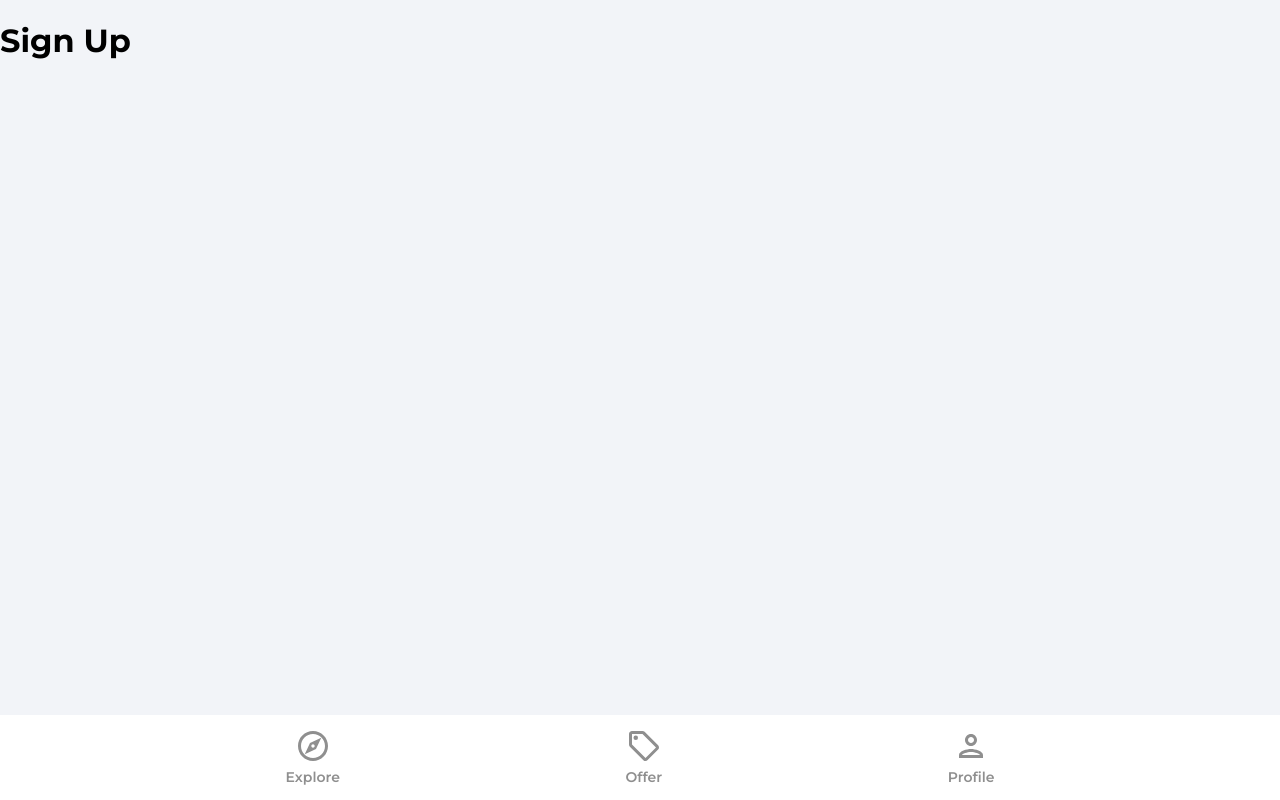
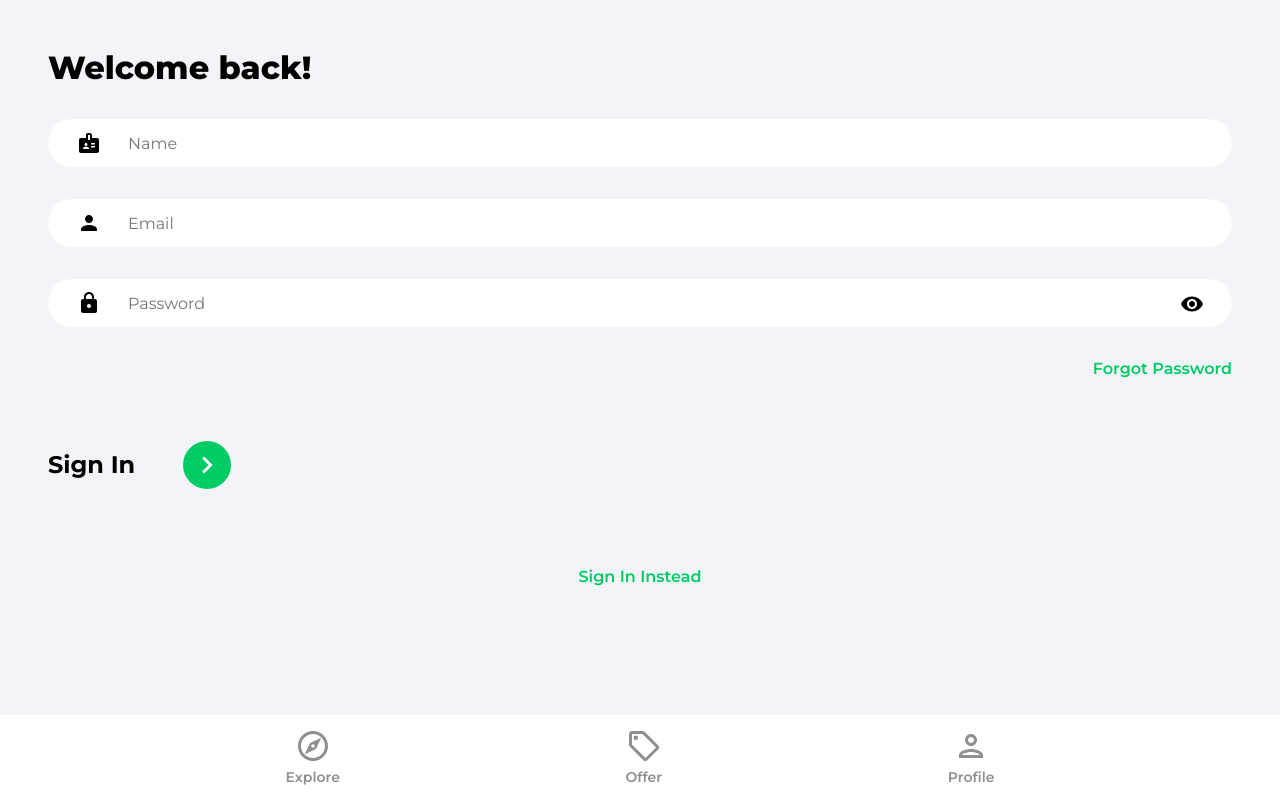
Before and after one commit to mabillama/house-marketplace, a React (Create React App) app: page /sign-out in a window 1280 px wide. Built offline with nearby package versions, Linux system fonts and the light colour scheme.

Commit message:
Sign-in sign-out pages and forms added

```diff
--- a/src/pages/SignIn.jsx
+++ b/src/pages/SignIn.jsx
@@ -1,8 +1,81 @@
+import { useState } from "react";
+import { Link, useNavigate } from "react-router-dom";
+import { ReactComponent as ArrowRightIcon } from "../assets/svg/keyboardArrowRightIcon.svg";
+import visibilityIcon from "../assets/svg/visibilityIcon.svg";
+
 function SignIn() {
+  const [showPassword, setShowPassword] = useState(false);
+  const [formData, setFormData] = useState({
+    email: "",
+    password: "",
+  });
+
+  const onChange = (e) => {
+    setFormData((prevState) => ({
+      ...prevState,
+      [e.target.id]: e.target.value,
+    }));
+  };
+
+  const { email, password } = formData;
+  const navigate = useNavigate();
+
   return (
-    <div>
-      <h1>Sign In</h1>
-    </div>
+    <>
+      <div className="pageContainer">
+        <header>
+          <p className="pageHeader">Welcome back!</p>
+        </header>
+
+        <main>
+          <form>
+            <input
+              type="email"
+              className="emailInput"
+              placeholder="Email"
+              id="email"
+              value={email}
+              onChange={onChange}
+            />
+
+            <div className="passwordInputDiv">
+              <input
+                type={showPassword ? "text" : "password"}
+                className="passwordInput"
+                placeholder="Password"
+                id="password"
+                value={password}
+                onChange={onChange}
+              />
+
+              <img
+                src={visibilityIcon}
+                alt="show password"
+                className="showPassword"
+                onClick={() => setShowPassword((prevState) => !prevState)}
+              />
+            </div>
+
+            <Link to="/forgot-password" className="forgotPasswordLink">
+              Forgot Password
+            </Link>
+
+            <div className="signInBar">
+              <p className="signInText">Sign In</p>
+              <button className="signInButton">
+                <ArrowRightIcon fill="#fff" width="34px" height="34px" />
+              </button>
+            </div>
+          </form>
+
+          {/* Google OAuth */}
+
+          <Link to="/sign-out" className="registerLink">
+            Sign Up Instead
+          </Link>
+        </main>
+      </div>
+    </>
   );
 }
 
--- a/src/pages/SignUp.jsx
+++ b/src/pages/SignUp.jsx
@@ -1,8 +1,90 @@
+import { useState } from "react";
+import { Link, useNavigate } from "react-router-dom";
+import { ReactComponent as ArrowRightIcon } from "../assets/svg/keyboardArrowRightIcon.svg";
+import visibilityIcon from "../assets/svg/visibilityIcon.svg";
+
 function SignUp() {
+  const [showPassword, setShowPassword] = useState(false);
+  const [formData, setFormData] = useState({
+    name: "",
+    email: "",
+    password: "",
+  });
+
+  const onChange = (e) => {
+    setFormData((prevState) => ({
+      ...prevState,
+      [e.target.id]: e.target.value,
+    }));
+  };
+
+  const { name, email, password } = formData;
+  const navigate = useNavigate();
+
   return (
-    <div>
-      <h1>Sign Up</h1>
-    </div>
+    <>
+      <div className="pageContainer">
+        <header>
+          <p className="pageHeader">Welcome back!</p>
+        </header>
+
+        <main>
+          <form>
+            <input
+              type="text"
+              className="nameInput"
+              placeholder="Name"
+              id="name"
+              value={name}
+              onChange={onChange}
+            />
+
+            <input
+              type="email"
+              className="emailInput"
+              placeholder="Email"
+              id="email"
+              value={email}
+              onChange={onChange}
+            />
+
+            <div className="passwordInputDiv">
+              <input
+                type={showPassword ? "text" : "password"}
+                className="passwordInput"
+                placeholder="Password"
+                id="password"
+                value={password}
+                onChange={onChange}
+              />
+
+              <img
+                src={visibilityIcon}
+                alt="show password"
+                className="showPassword"
+                onClick={() => setShowPassword((prevState) => !prevState)}
+              />
+            </div>
+
+            <Link to="/forgot-password" className="forgotPasswordLink">
+              Forgot Password
+            </Link>
+            <div className="signUpBar">
+              <p className="signUpText">Sign In</p>
+              <button className="signInButton">
+                <ArrowRightIcon fill="#fff" width="34px" height="34px" />
+              </button>
+            </div>
+          </form>
+
+          {/* Google OAuth */}
+
+          <Link to="/sign-in" className="registerLink">
+            Sign In Instead
+          </Link>
+        </main>
+      </div>
+    </>
   );
 }
 
```
